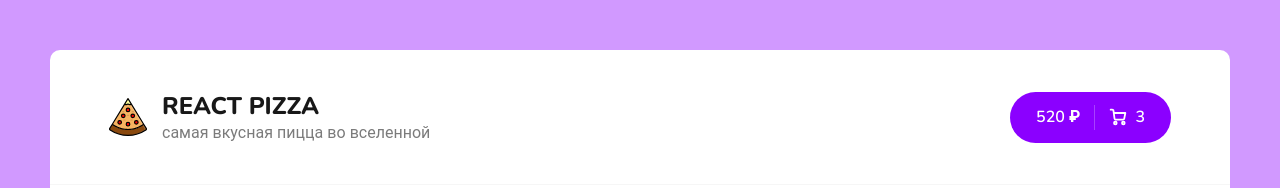
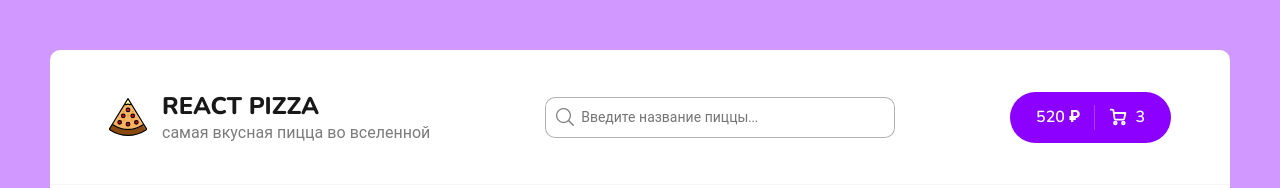
Before and after one commit to kit-kiten/react-pizza, a React (Create React App) app: page / in a window 1280 px wide. Shown: the top 188 px of the page. Built offline with nearby package versions, Linux system fonts and the light colour scheme; no server answers.

Commit message:
added search of pizza

```diff
--- a/src/App.js
+++ b/src/App.js
@@ -9,12 +9,17 @@ import NotFound from "./pages/NotFound";
 import Cart from "./pages/Cart";
 
 function App() {
+    const [searchValue, setSearchValue] = React.useState('');
+
     return (
         <div className="wrapper">
-            <Header />
+            <Header
+                searchValue={searchValue}
+                setSearchValue={setSearchValue}
+            />
             <div className="content">
                 <Routes>
-                    <Route path='/' element={<Home />} />
+                    <Route path='/' element={<Home searchValue={searchValue} />} />
                     <Route path='/cart' element={<Cart />}/>
                     <Route path='*' element={<NotFound />} />
                 </Routes>
--- a/src/components/Header.js
+++ b/src/components/Header.js
@@ -1,6 +1,8 @@
 import {Link} from "react-router-dom";
+import Search from "./Search";
 
-function Header() {
+function Header({searchValue, setSearchValue}) {
+
     return (
         <div className="header">
             <div className="container">
@@ -13,6 +15,10 @@ function Header() {
                         </div>
                     </div>
                 </Link>
+                <Search
+                    setSearchValue={setSearchValue}
+                    searchValue={searchValue}
+                />
                 <div className="header__cart">
                     <Link to={'/cart'} className="button button--cart">
                         <span>520 ₽</span>
--- /dev/null
+++ b/src/components/Search/index.js
@@ -0,0 +1,21 @@
+import styles from './style.module.scss';
+
+function Search({searchValue, setSearchValue}) {
+    return (
+        <div className={styles.root}>
+            <img className={styles.icon} width={24} height={24} src="img/search-icon.svg" alt="search-icon"/>
+            <input value={searchValue}
+                   onChange={event => setSearchValue(event.target.value)}
+                   type="text"
+                   className={styles.input} placeholder="Введите название пиццы..."
+            />
+            {
+                searchValue && (
+                    <img onClick={() => setSearchValue('')} className={styles.delete} width={24} height={24} src="img/icon-delete.svg" alt="delete-icon"/>
+                )
+            }
+        </div>
+    )
+}
+
+export default Search;
--- /dev/null
+++ b/src/components/Search/style.module.scss
@@ -0,0 +1,35 @@
+.root{
+  position: relative;
+}
+
+.icon{
+  position: absolute;
+  left: 8px;
+  top: 8px;
+  opacity: .5;
+}
+
+.input{
+  padding: 10px 35px;
+  width: 350px;
+  border: 1px solid rgba(0, 0, 0, .3);
+  border-radius: 10px;
+  transition: all .5s;
+  font-size: 14px;
+
+  &:focus{
+    border: 1px solid rgba(0, 0, 0, .8);
+
+    &::placeholder{
+      color: #333;
+    }
+  }
+}
+
+.delete{
+  cursor: pointer;
+  position: absolute;
+  opacity: .5;
+  right: 8px;
+  top: 8px;
+}
--- a/src/pages/Home.js
+++ b/src/pages/Home.js
@@ -6,18 +6,28 @@ import Sort from "../components/Sort";
 import Skeleton from "../components/Skeleton";
 import PizzaBlock from "../components/PizzaBlock";
 
-function Home() {
+function Home({searchValue}) {
     const [items, setItems] = React.useState([]);
     const [isLoading, setIsLoading] = React.useState(true);
-
     const [activeIndexCategory, setActiveIndexCategory] = React.useState(0);
     const [sortType, setSortType] = React.useState({
         name: 'популярности (убывание)',
         sortProperty: 'rating'
     });
 
+    const skeletons = [...new Array(6)].map((_, index) => (
+        <Skeleton key={index}/>
+    ))
+    const pizzas = items.map(obj => (
+            <PizzaBlock
+                key={obj.id}
+                {...obj}
+            />
+        ))
+
+
     const onClickCategory = (indexCategory) => {
-        setActiveIndexCategory(indexCategory)
+        setActiveIndexCategory(indexCategory);
     }
 
     React.useEffect(() => {
@@ -27,13 +37,13 @@ function Home() {
 
         setIsLoading(true);
         axios.get(
-            `https://6301e0a3c6dda4f287ae88c3.mockapi.io/items?${category}&sortBy=${sort}&order=${order}`)
+            `https://6301e0a3c6dda4f287ae88c3.mockapi.io/items?${category}&sortBy=${sort}&order=${order}&search=${searchValue}`)
             .then(response => {
                 setItems(response.data);
                 setIsLoading(false);
             })
         window.scrollTo(0, 0);
-    }, [activeIndexCategory, sortType])
+    }, [activeIndexCategory, sortType, searchValue])
 
     return (
         <div className="container">
@@ -50,20 +60,7 @@ function Home() {
             <h2 className="content__title">Все пиццы</h2>
             <div className="content__items">
                 {
-                    isLoading ?
-                        (
-                            [...new Array(6)].map((_, index) => (
-                                <Skeleton key={index}/>
-                            ))
-                        ) :
-                        (
-                            items.map(obj => (
-                                <PizzaBlock
-                                    key={obj.id}
-                                    {...obj}
-                                />
-                            ))
-                        )
+                    isLoading ? skeletons : pizzas
                 }
             </div>
         </div>
```
Also changed, not shown: public/img/icon-delete.svg (added), public/img/search-icon.svg (added).
